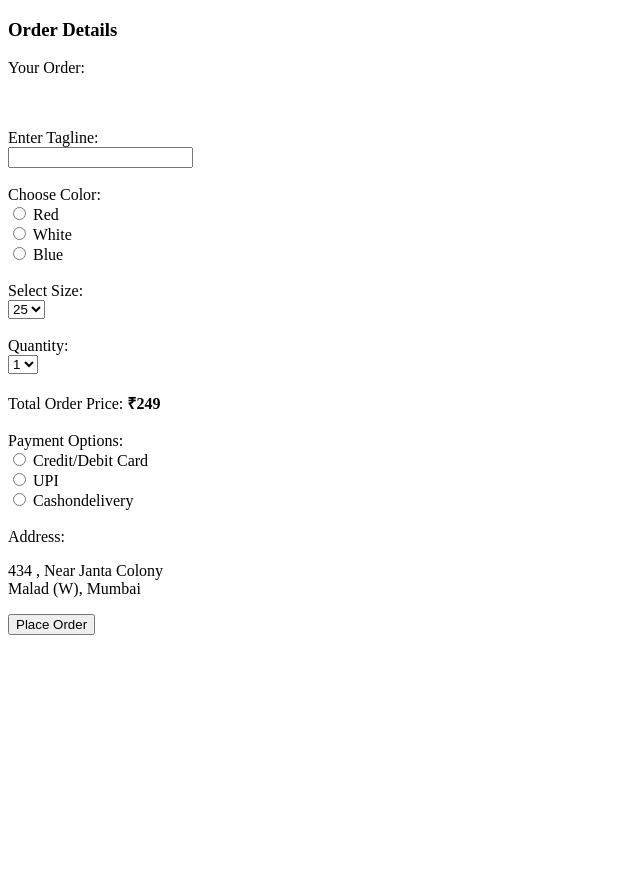
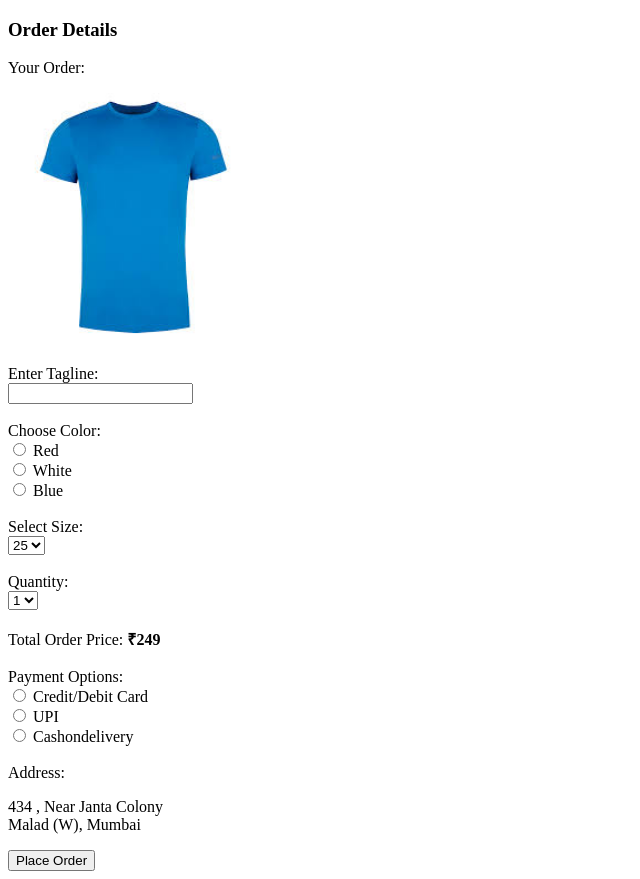
Before and after one commit to Manavjawrani/IP-LAB-REPOSITORY-EXP-1B, a plain HTML site: page index.html in a window 1280 px wide. Shown: the whole page, without its empty margins (0-640 px from the left). Before the commit the page ends 800 px from the top, so only its background shows below. Drawn offline with Linux system fonts and the light colour scheme.

Commit message:
Update index.html

```diff
--- a/index.html
+++ b/index.html
@@ -10,7 +10,7 @@
 <form action="" enctype="multipart/form-data" method="put">
 <h3>Order Details</h3>
 <p>Your Order:</p>
-<img width="250px" src="image.jpeg" alt=""><br><br>
+<img width="250px" src="image.jfif" alt=""><br><br>
 <label for="tagline">Enter Tagline:</label><br>
 <input type="text" name="tagline" id="tagline"><br><br>
 <label for="color">Choose Color:</label><br>
```
